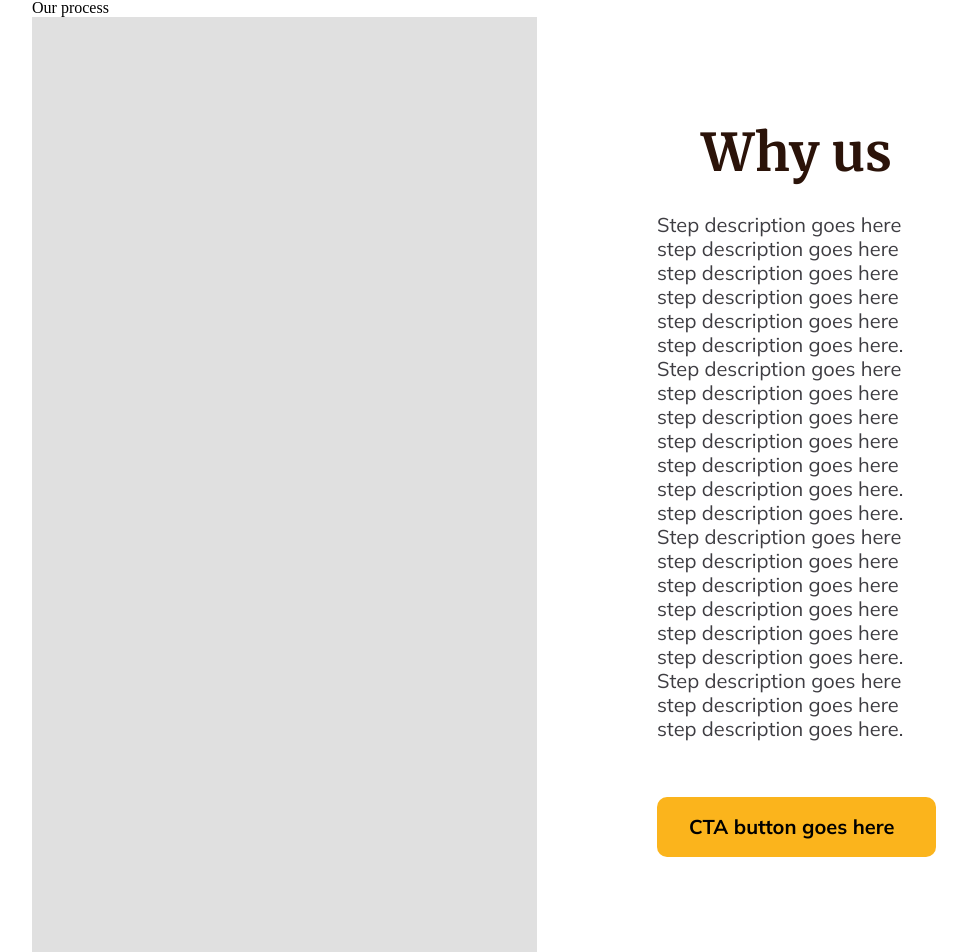
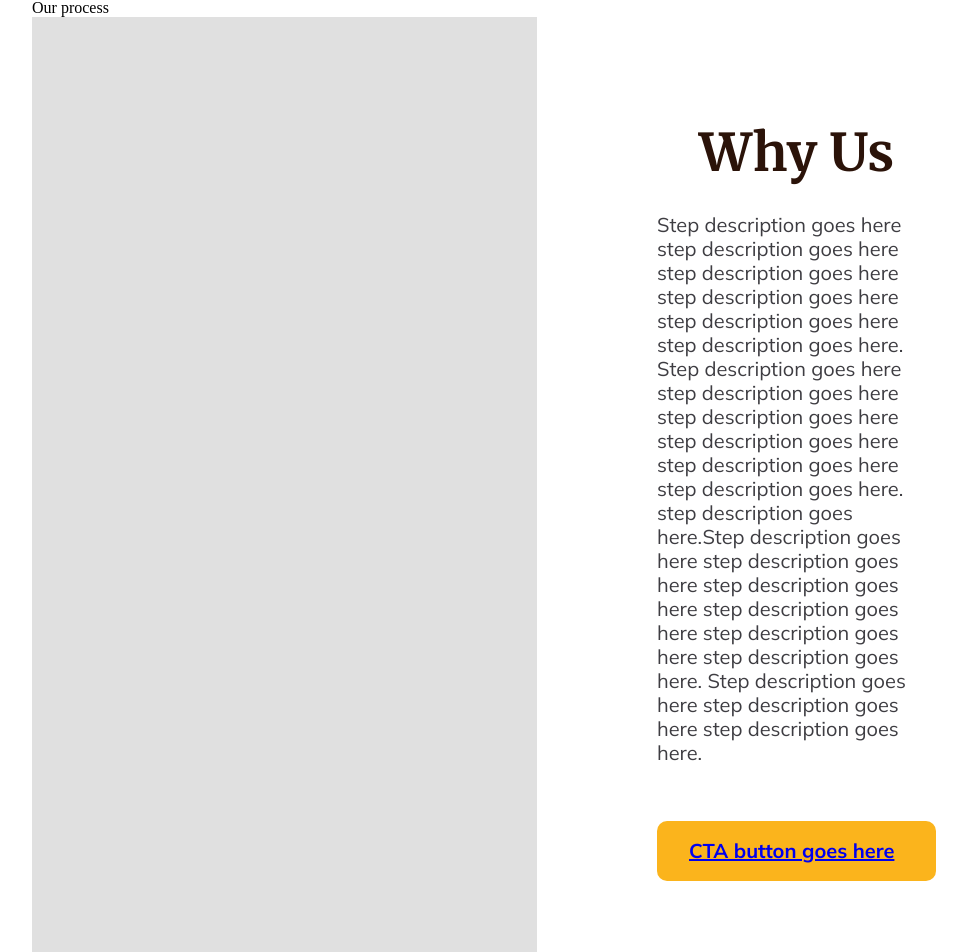
Before and after one commit to dot-slash-digital/tng-web, a Next.js app: page / in a window 1280 px wide. Shown: the part 799-1751 px from the top of the page, without its empty margins (96-1063 px from the left). Built offline with nearby package versions, Linux system fonts and the light colour scheme.

Commit message:
Second commit with dynamic content

```diff
--- a/app/components/home/why-us.tsx
+++ b/app/components/home/why-us.tsx
@@ -13,22 +13,12 @@ export default () => {
           <div className={styles.image}/>
           <div className={styles["container"]}>
             <div className={styles["text-box"]}>
-              <div className={styles.title}>Why us</div>
-              <div className={styles.description}>
-                Step description goes here step description goes here step description
-                goes here step description goes here step description goes here step description goes here.
-                Step description goes here step description goes here step description goes here step description goes here
-                step description goes here step description goes here. step description goes here.
-              </div>
-              <div className={styles.description}>
-                Step description goes here step description goes here step description goes
-                here step description goes here step description goes here step description goes here.
-                Step description goes here step description goes here step description goes here.
-              </div>
+              <div className={styles.title}>{title}</div>
+              <div className={styles.description}>{description}</div>
             </div>
             <div className={styles.button}>
               <div className={styles["button-text"]}>
-                CTA button goes here
+                <a href={button.destination}>{button.label}</a>
               </div>
             </div>
           </div>
```
